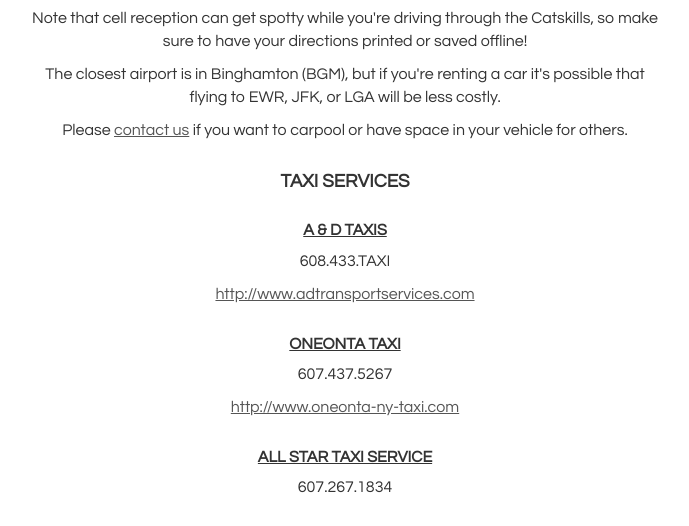
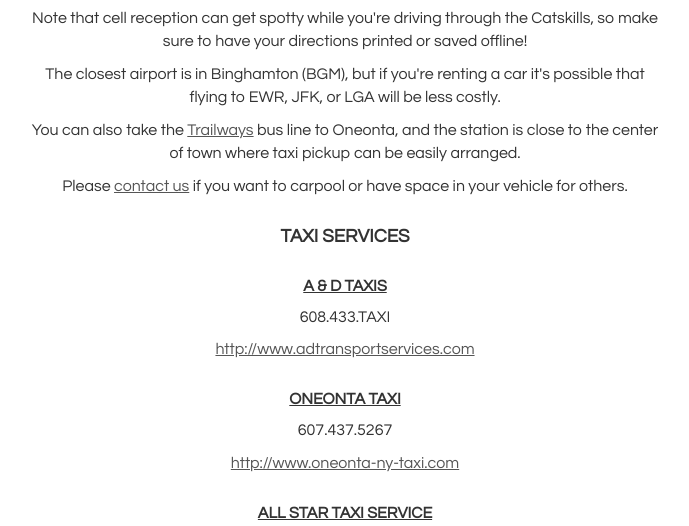
Before and after one commit to ccarpita/wedding, a website: page src/public/index.html in a window 1280 px wide. Shown: the part 2119-2645 px from the top of the page, without its empty margins (295-984 px from the left). Drawn offline with Linux system fonts and the light colour scheme.

Commit message:
Trailways note
Change-Id: I69a7f80b168f6bba99dcf57f6d1c4076f52e5500

```diff
--- a/src/public/index.html
+++ b/src/public/index.html
@@ -110,6 +110,8 @@
           <p>The closest airport is in Binghamton (BGM), but if you're renting
           a car it's possible that flying to EWR, JFK, or LGA will be less costly.</p>
 
+          <p>You can also take the <a href="http://trailwaysny.com/index.php/terminal-locations/">Trailways</a> bus line to Oneonta, and the station is close to the center of town where taxi pickup can be easily arranged.</p>
+
           <p>Please <a href="mailto:dpitachip@gmail.com">contact us</a> if you want to carpool or have space in your vehicle for others.</p>
 
           <h3>Taxi Services</h3>
```
